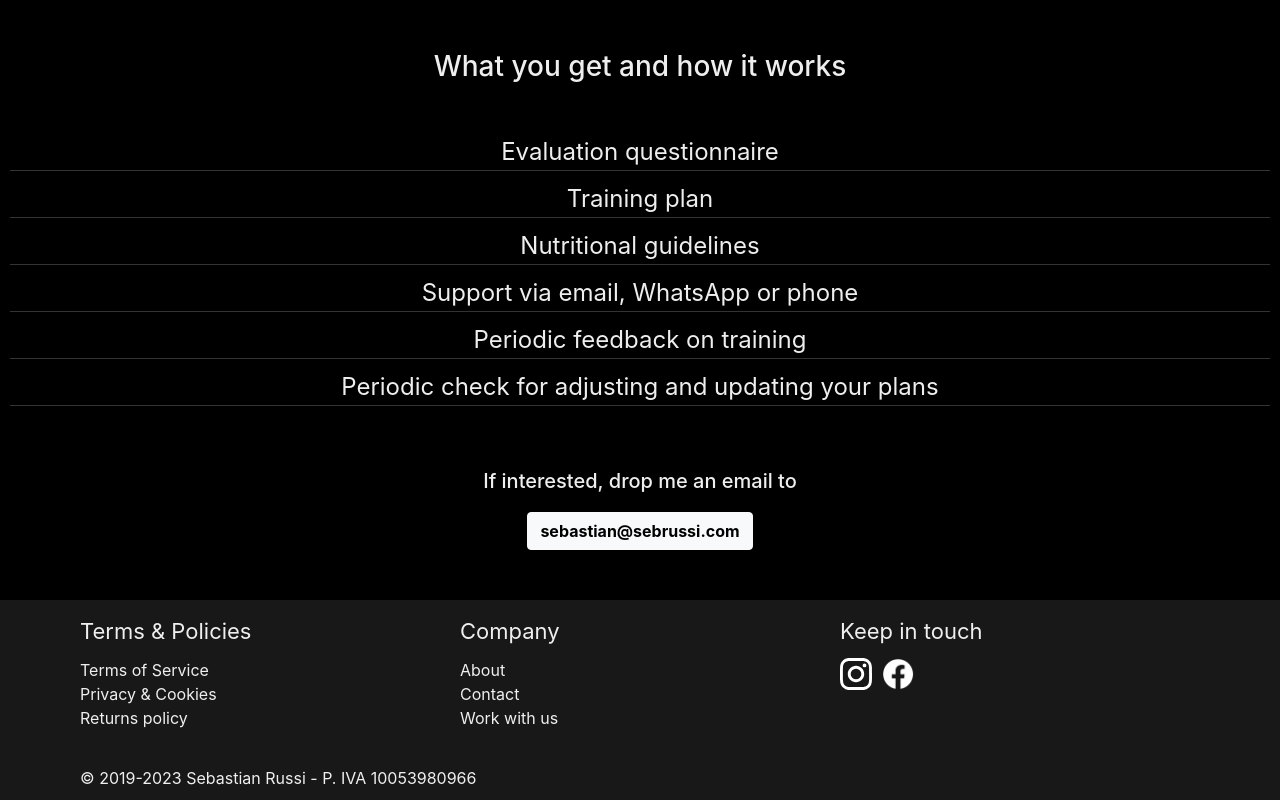
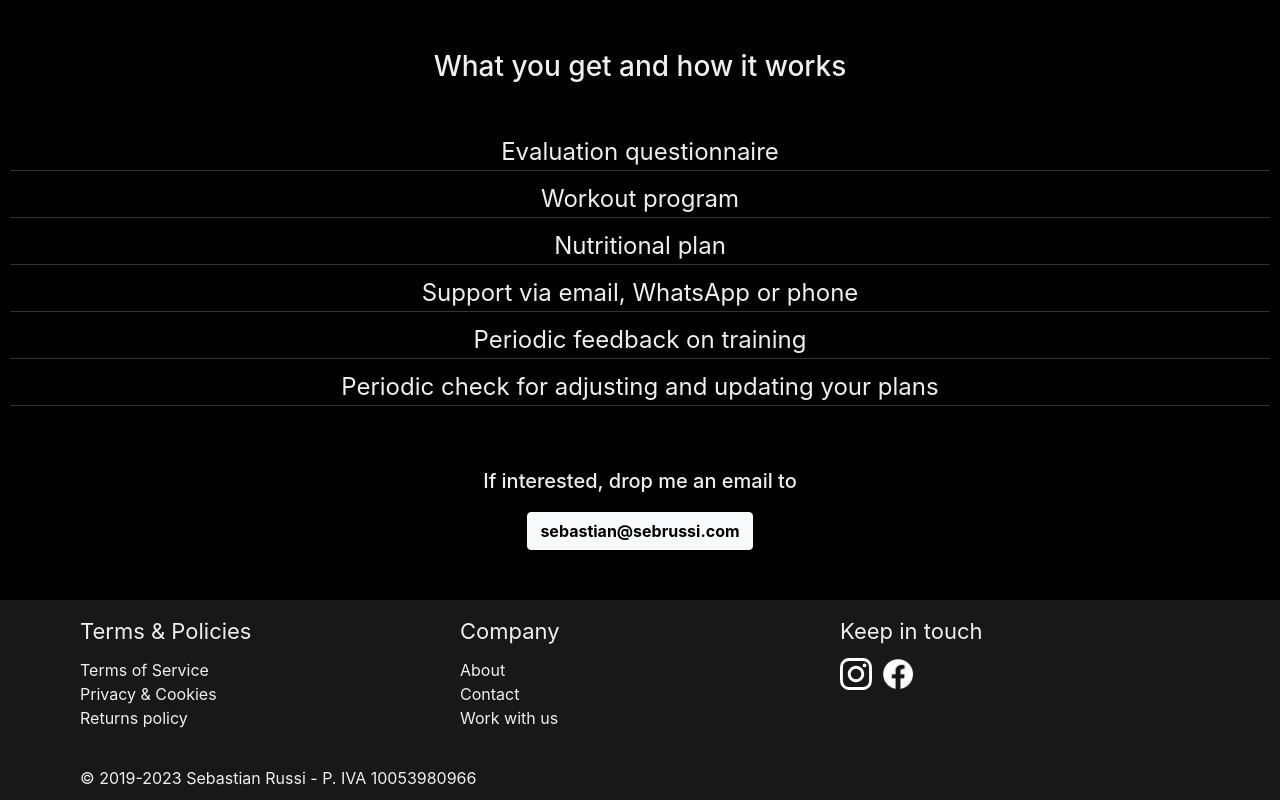
Before and after one commit to leo-russi/sebrussi.com, a Next.js app: page /Training in a window 1280 px wide. Shown: the part 925-1725 px from the top of the page. Built offline with nearby package versions, Linux system fonts and the light colour scheme.

Commit message:
text change again

```diff
--- a/localeData/ServicesLoc.js
+++ b/localeData/ServicesLoc.js
@@ -17,7 +17,7 @@ export default {
                     //// desc:["Evaluation questionnaire ", "Training plan", "Diet plan", "24/7 online support |via email, WhatsApp and phone (in english and italian)", "Weekly feedback", "Monthly check for adjusting and updating your plans"],
                     //desc:["Evaluation questionnaire ", "Training plan", "Nutrional advices", "Support", "Feedback on training", "Check for adjusting and updating your plans"]
                     //desc:["Dedicated support only for few (max 10 clients/month) and only in English and Italian","Evaluation questionnaire", "Training plan", "Nutrional advices","24/7 real-time (best effort) support via email, WhatsApp or phone","Daily feedback on training","Weekly check for adjusting and updating your plans"],
-                    desc:["Evaluation questionnaire","Training plan", "Nutritional guidelines","Support via email, WhatsApp or phone","Periodic feedback on training","Periodic check for adjusting and updating your plans"]
+                    desc:["Evaluation questionnaire","Workout program", "Nutritional plan","Support via email, WhatsApp or phone","Periodic feedback on training","Periodic check for adjusting and updating your plans"]
                 },
                 plans: {
                     // Beginnero:"I would like to try but I am still a bit hesitating.",
```
